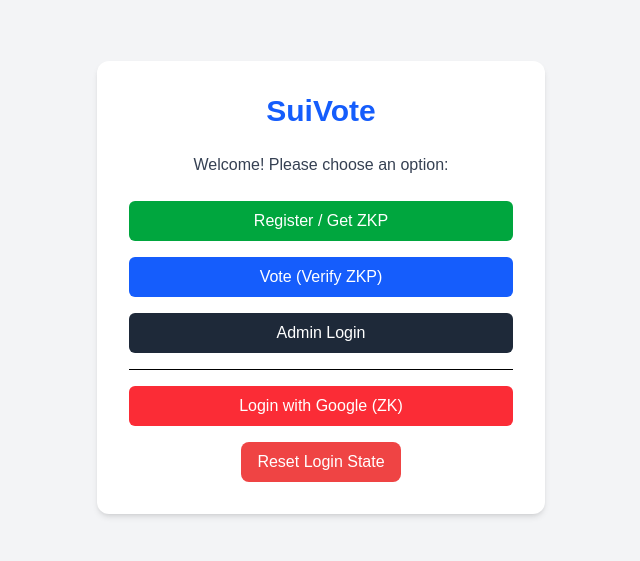
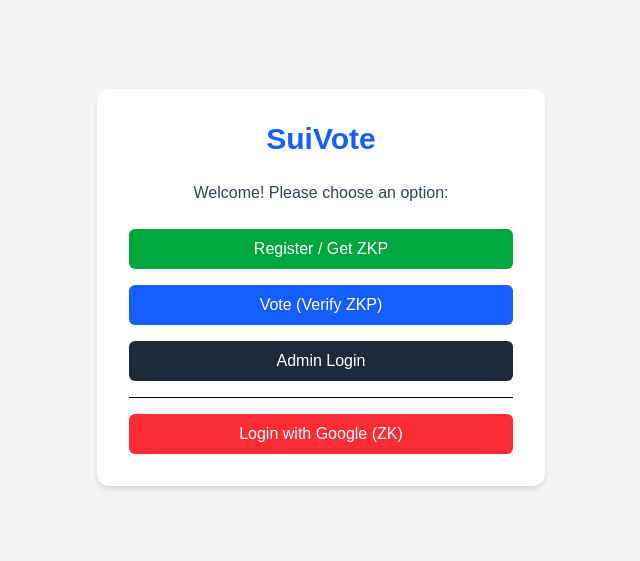
Before and after one commit to Gokul-sami/suivote, a Next.js app: page / in a window 1280 px wide. Shown: the part 123-684 px from the top of the page, without its empty margins (319-959 px from the left). Built offline with nearby package versions, Linux system fonts and the light colour scheme.

Commit message:
state reset remove

```diff
--- a/src/app/page.tsx
+++ b/src/app/page.tsx
@@ -89,9 +89,6 @@ export default function HomePage() {
               Login with Google (ZK)
             </button>
           </div>
-              <button onClick={handleReset} style={{ padding: '8px 16px', background: '#ef4444', color: 'white', border: 'none', borderRadius: '8px', cursor: 'pointer' }}>
-                Reset Login State
-              </button>
         </div>
       </div>
     </main>
```
